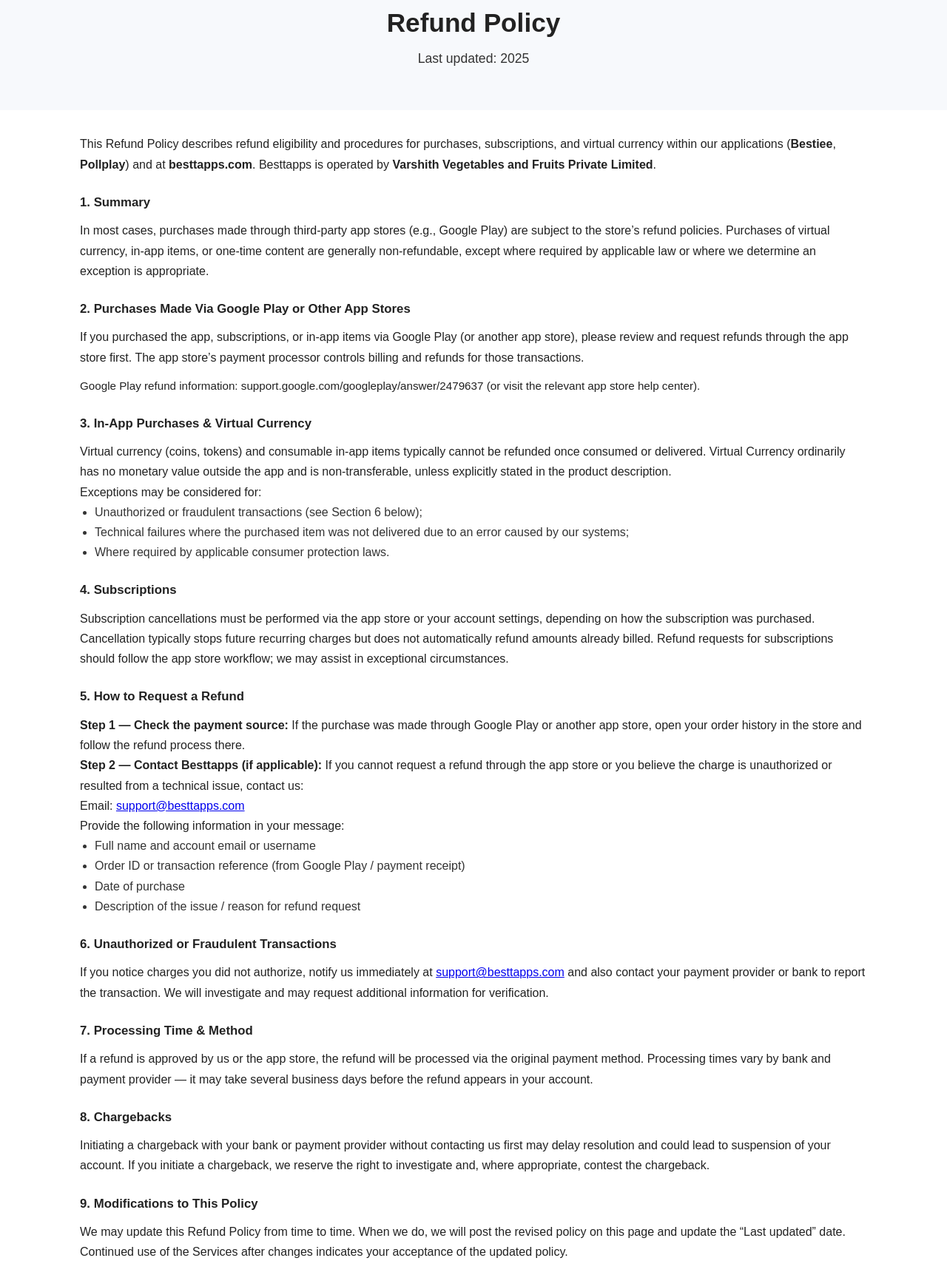
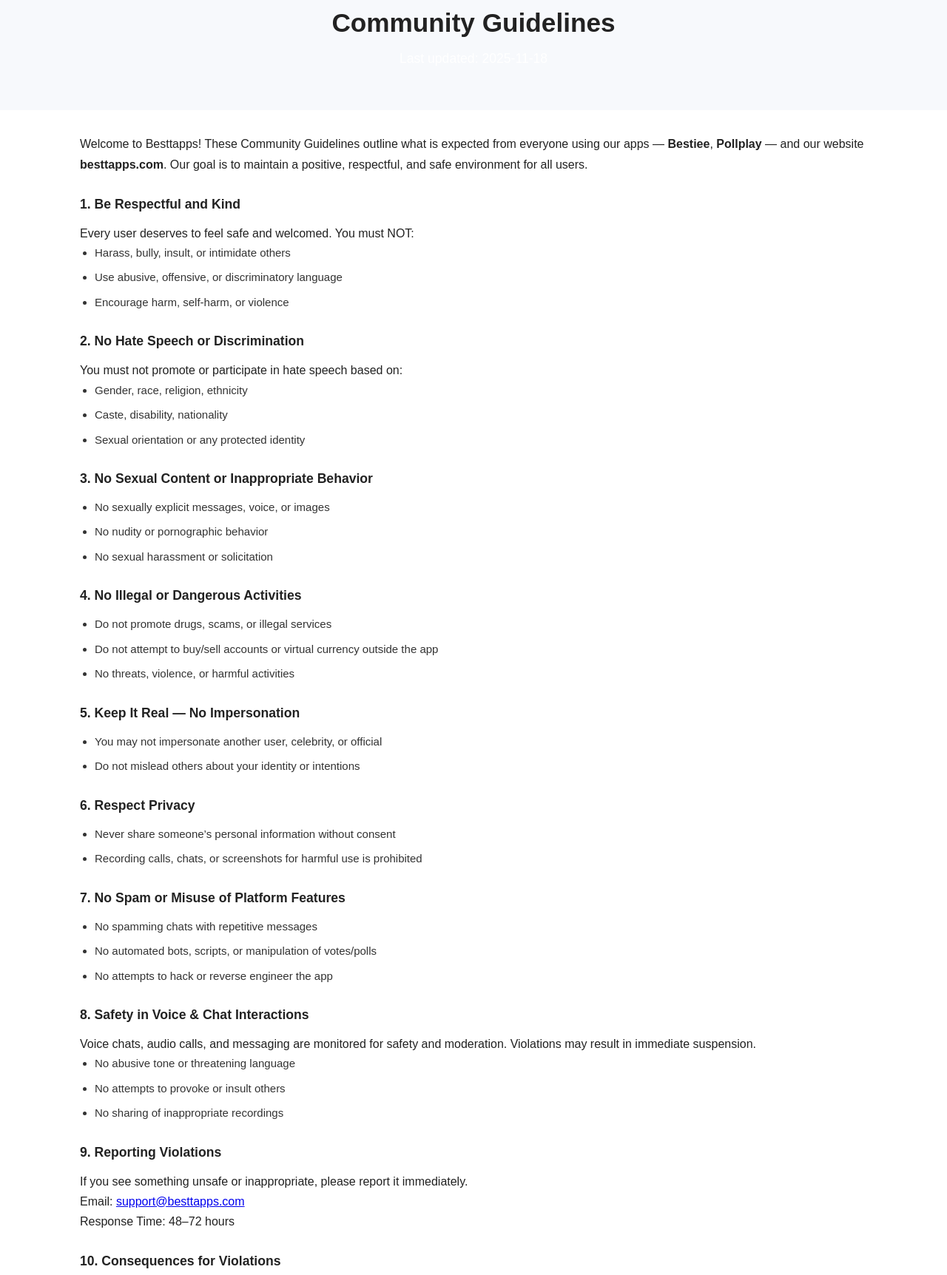
Before and after one commit to udaysaimanohar/besttapps.com, a plain HTML site: page refund.html in a window 1280 px wide. Shown: the part 153-1877 px from the top of the page at 74% size. Drawn offline with Linux system fonts and the light colour scheme.

Commit message:
Replace Refund Policy with Community Guidelines

```diff
--- a/refund.html
+++ b/refund.html
@@ -3,13 +3,12 @@
 <head>
   <meta charset="utf-8" />
   <meta name="viewport" content="width=device-width,initial-scale=1" />
-  <title>Refund Policy — Besttapps</title>
+  <title>Community Guidelines — Besttapps</title>
 
-  <!-- Global stylesheet (adjust path if needed) -->
+  <!-- Global site stylesheet -->
   <link rel="stylesheet" href="assets/css/style.css">
 
   <style>
-    /* small page helpers */
     .hero {
       background: var(--light, #f7f9fc);
       padding: 56px 12px;
@@ -26,16 +25,18 @@
       color:var(--dark);
     }
 
-    .container-md h2 { margin-top:24px; margin-bottom:10px; font-size:1.05rem; }
-    .container-md ul { padding-left:20px; color:#333; }
-    .note { color:var(--muted); font-size:.95rem; margin-top:12px; }
+    .container-md h2 { margin-top:26px; margin-bottom:10px; font-size:1.1rem; }
+    .container-md ul { padding-left:20px; }
+    .container-md li { margin-bottom:8px; color:#333; font-size:15px; }
+    .note { color:var(--muted); font-size:.95rem; }
 
     @media (max-width:720px){
       .hero{ padding:36px 12px; }
-      .container-md{ padding:20px 12px; }
+      .container-md{ padding:22px 12px; }
     }
   </style>
 </head>
+
 <body>
 
   <!-- NAVBAR -->
@@ -56,151 +57,139 @@
 
         <li><a href="about.html">About</a></li>
         <li><a href="privacy.html">Privacy Policy</a></li>
+        <li><a class="active" href="community.html">Community Guidelines</a></li>
         <li><a href="terms.html">Terms of Service</a></li>
-        <li><a class="active" href="refund.html">Refund Policy</a></li>
         <li><a href="contact.html">Contact</a></li>
       </ul>
 
-      <!-- <div style="display:flex;align-items:center;gap:12px;">
-        <a href="mailto:support@besttapps.com" class="contact-chip">Contact</a>
-        <div class="menu-toggle" id="mobile-menu" tabindex="0"><span></span><span></span><span></span></div>
-      </div> -->
-    </div>
   </nav>
 
   <div class="page-content">
 
     <!-- HERO -->
-    <header class="hero" role="banner" aria-labelledby="refund-title">
-      <h1 id="refund-title">Refund Policy</h1>
-      <p class="small-note" style="color: #333;">Last updated: 2025</p>
+    <header class="hero">
+      <h1>Community Guidelines</h1>
+      <p class="note">Last updated: 2025-11-18</p>
     </header>
 
     <!-- CONTENT -->
-    <main class="container-md" role="main">
+    <main class="container-md">
 
       <p>
-        This Refund Policy describes refund eligibility and procedures for purchases, subscriptions,
-        and virtual currency within our applications (<strong>Bestiee</strong>, <strong>Pollplay</strong>)
-        and at <strong>besttapps.com</strong>. Besttapps is operated by
-        <strong>Varshith Vegetables and Fruits Private Limited</strong>.
+        Welcome to Besttapps! These Community Guidelines outline what is expected from everyone using our apps —
+        <strong>Bestiee</strong>, <strong>Pollplay</strong> — and our website <strong>besttapps.com</strong>.
+        Our goal is to maintain a positive, respectful, and safe environment for all users.
       </p>
 
-      <h2>1. Summary</h2>
+      <h2>1. Be Respectful and Kind</h2>
+      <p>Every user deserves to feel safe and welcomed. You must NOT:</p>
+      <ul>
+        <li>Harass, bully, insult, or intimidate others</li>
+        <li>Use abusive, offensive, or discriminatory language</li>
+        <li>Encourage harm, self-harm, or violence</li>
+      </ul>
+
+      <h2>2. No Hate Speech or Discrimination</h2>
+      <p>You must not promote or participate in hate speech based on:</p>
+      <ul>
+        <li>Gender, race, religion, ethnicity</li>
+        <li>Caste, disability, nationality</li>
+        <li>Sexual orientation or any protected identity</li>
+      </ul>
+
+      <h2>3. No Sexual Content or Inappropriate Behavior</h2>
+      <ul>
+        <li>No sexually explicit messages, voice, or images</li>
+        <li>No nudity or pornographic behavior</li>
+        <li>No sexual harassment or solicitation</li>
+      </ul>
+
+      <h2>4. No Illegal or Dangerous Activities</h2>
+      <ul>
+        <li>Do not promote drugs, scams, or illegal services</li>
+        <li>Do not attempt to buy/sell accounts or virtual currency outside the app</li>
+        <li>No threats, violence, or harmful activities</li>
+      </ul>
+
+      <h2>5. Keep It Real — No Impersonation</h2>
+      <ul>
+        <li>You may not impersonate another user, celebrity, or official</li>
+        <li>Do not mislead others about your identity or intentions</li>
+      </ul>
+
+      <h2>6. Respect Privacy</h2>
+      <ul>
+        <li>Never share someone’s personal information without consent</li>
+        <li>Recording calls, chats, or screenshots for harmful use is prohibited</li>
+      </ul>
+
+      <h2>7. No Spam or Misuse of Platform Features</h2>
+      <ul>
+        <li>No spamming chats with repetitive messages</li>
+        <li>No automated bots, scripts, or manipulation of votes/polls</li>
+        <li>No attempts to hack or reverse engineer the app</li>
+      </ul>
+
+      <h2>8. Safety in Voice & Chat Interactions</h2>
       <p>
-        In most cases, purchases made through third-party app stores (e.g., Google Play) are subject to
-        the store’s refund policies. Purchases of virtual currency, in-app items, or one-time content are
-        generally non-refundable, except where required by applicable law or where we determine an exception is appropriate.
+        Voice chats, audio calls, and messaging are monitored for safety and moderation.
+        Violations may result in immediate suspension.
       </p>
 
-      <h2>2. Purchases Made Via Google Play or Other App Stores</h2>
-      <p>
-        If you purchased the app, subscriptions, or in-app items via Google Play (or another app store),
-        please review and request refunds through the app store first. The app store’s payment processor
-        controls billing and refunds for those transactions.
-      </p>
-      <p class="note">
-        Google Play refund information: support.google.com/googleplay/answer/2479637 (or visit the relevant app store help center).
-      </p>
-
-      <h2>3. In-App Purchases & Virtual Currency</h2>
-      <p>
-        Virtual currency (coins, tokens) and consumable in-app items typically cannot be refunded once consumed
-        or delivered. Virtual Currency ordinarily has no monetary value outside the app and is non-transferable,
-        unless explicitly stated in the product description.
-      </p>
-      <p>
-        Exceptions may be considered for:
-      </p>
       <ul>
-        <li>Unauthorized or fraudulent transactions (see Section 6 below);</li>
-        <li>Technical failures where the purchased item was not delivered due to an error caused by our systems;</li>
-        <li>Where required by applicable consumer protection laws.</li>
+        <li>No abusive tone or threatening language</li>
+        <li>No attempts to provoke or insult others</li>
+        <li>No sharing of inappropriate recordings</li>
       </ul>
 
-      <h2>4. Subscriptions</h2>
+      <h2>9. Reporting Violations</h2>
       <p>
-        Subscription cancellations must be performed via the app store or your account settings, depending on how
-        the subscription was purchased. Cancellation typically stops future recurring charges but does not
-        automatically refund amounts already billed. Refund requests for subscriptions should follow the app store
-        workflow; we may assist in exceptional circumstances.
-      </p>
-
-      <h2>5. How to Request a Refund</h2>
-      <p>
-        <strong>Step 1 — Check the payment source:</strong>
-        If the purchase was made through Google Play or another app store, open your order history in the store and
-        follow the refund process there.
-      </p>
-      <p>
-        <strong>Step 2 — Contact Besttapps (if applicable):</strong>
-        If you cannot request a refund through the app store or you believe the charge is unauthorized or resulted
-        from a technical issue, contact us:
+        If you see something unsafe or inappropriate, please report it immediately.
       </p>
       <p>
         Email: <a href="mailto:support@besttapps.com">support@besttapps.com</a><br>
-        Provide the following information in your message:
+        Response Time: 48–72 hours
       </p>
+
+      <h2>10. Consequences for Violations</h2>
+      <p>Depending on severity, actions may include:</p>
       <ul>
-        <li>Full name and account email or username</li>
-        <li>Order ID or transaction reference (from Google Play / payment receipt)</li>
-        <li>Date of purchase</li>
-        <li>Description of the issue / reason for refund request</li>
+        <li>Warning or temporary suspension</li>
+        <li>Permanent ban of the account</li>
+        <li>Loss of coins or in-app privileges</li>
+        <li>Reporting to authorities (in cases of illegal activity)</li>
       </ul>
 
-      <h2>6. Unauthorized or Fraudulent Transactions</h2>
+      <h2>11. Appeals</h2>
       <p>
-        If you notice charges you did not authorize, notify us immediately at <a href="mailto:support@besttapps.com">support@besttapps.com</a>
-        and also contact your payment provider or bank to report the transaction. We will investigate and may request
-        additional information for verification.
+        If you believe an action was taken in error, you can appeal by contacting us with proper details:
+      </p>
+      <p>Email: <a href="mailto:support@besttapps.com">support@besttapps.com</a></p>
+
+      <h2>12. Updates to These Guidelines</h2>
+      <p>
+        We may update these guidelines regularly to ensure safety and compliance. Changes take effect once posted.
       </p>
 
-      <h2>7. Processing Time & Method</h2>
+      <h2>13. Contact Us</h2>
       <p>
-        If a refund is approved by us or the app store, the refund will be processed via the original payment method.
-        Processing times vary by bank and payment provider — it may take several business days before the refund
-        appears in your account.
-      </p>
-
-      <h2>8. Chargebacks</h2>
-      <p>
-        Initiating a chargeback with your bank or payment provider without contacting us first may delay resolution
-        and could lead to suspension of your account. If you initiate a chargeback, we reserve the right to
-        investigate and, where appropriate, contest the chargeback.
-      </p>
-
-      <h2>9. Modifications to This Policy</h2>
-      <p>
-        We may update this Refund Policy from time to time. When we do, we will post the revised policy on this page
-        and update the “Last updated” date. Continued use of the Services after changes indicates your acceptance
-        of the updated policy.
-      </p>
-
-      <h2>10. Contact</h2>
-      <p>
-        For refund requests or questions, contact:
-      </p>
-      <p>
-        <strong>Varshith Vegetables and Fruits Private Limited</strong><br>
-        Registered Address:<br>
-        28/4/300, Prashanti nagar,<br>
-        Vengalrao Nagar, Nellore -524004, <br>
-        Andhra Pradesh, India<br>
+        <strong>Varshith Fruits and Vegetables Private Limited</strong><br>
+        Registered Address: 28/4/300, Prashanti nagar,
+Vengalrao Nagar, Nellore -524004,
+Andhra Pradesh, India<br>
         Email: <a href="mailto:support@besttapps.com">support@besttapps.com</a>
       </p>
 
       <hr style="margin-top:28px; border:none; border-top:1px solid #eee">
 
       <p class="note">
-        This Refund Policy is provided as a clear explanation of our standard practices. It is not a substitute for the
-        refund rights you may have under local consumer protection laws. If any part of this policy conflicts with mandatory
-        legal rights, those rights will apply.
+        These guidelines ensure a safe and enjoyable community for everyone. Violations may result in account restrictions or removal.
       </p>
 
     </main>
 
     <!-- FOOTER -->
-    <footer class="site-footer" role="contentinfo" style="margin-top:20px;">
+    <footer class="site-footer" style="margin-top:20px;">
       <div class="container footer-grid">
         <div>
           <div class="logo">Besttapps</div>
@@ -217,7 +206,8 @@
         <div>
           <h4>Legal</h4>
           <a href="privacy.html">Privacy Policy</a><br>
-          <a href="terms.html">Terms & Conditions</a>
+          <a href="terms.html">Terms & Conditions</a><br>
+          <a href="community.html">Community Guidelines</a>
         </div>
 
         <div>
@@ -226,12 +216,12 @@
         </div>
       </div>
 
-      <div class="footer-bottom" style="margin-top:18px;">© 2025 Varshith Vegetables and Fruits Private Limited. All rights reserved.</div>
+      <div class="footer-bottom">© 2025 Varshith Fruits and Vegetables Private Limited. All rights reserved.</div>
     </footer>
 
   </div> <!-- /.page-content -->
 
-  <!-- Mobile menu script (same across site) -->
+  <!-- Mobile Menu Script -->
   <script>
     (function () {
       const mobileMenu = document.getElementById('mobile-menu');
@@ -239,24 +229,17 @@
       const dropBtn = document.querySelector('.dropdown .dropbtn');
 
       if (mobileMenu && navLinks) {
-        mobileMenu.addEventListener('click', function () {
+        mobileMenu.addEventListener('click', () => {
           navLinks.classList.toggle('active');
           mobileMenu.classList.toggle('open');
-        });
-        mobileMenu.addEventListener('keydown', function (e) {
-          if (e.key === 'Enter' || e.key === ' ') {
-            navLinks.classList.toggle('active');
-            e.preventDefault();
-          }
         });
       }
 
       if (dropBtn) {
-        dropBtn.addEventListener('click', function (e) {
-          const isMobile = window.matchMedia('(max-width:820px)').matches;
-          if (isMobile) {
+        dropBtn.addEventListener('click', (e) => {
+          if (window.matchMedia('(max-width:820px)').matches) {
             e.preventDefault();
-            this.parentElement.classList.toggle('open');
+            dropBtn.parentElement.classList.toggle('open');
           }
         });
       }
```
